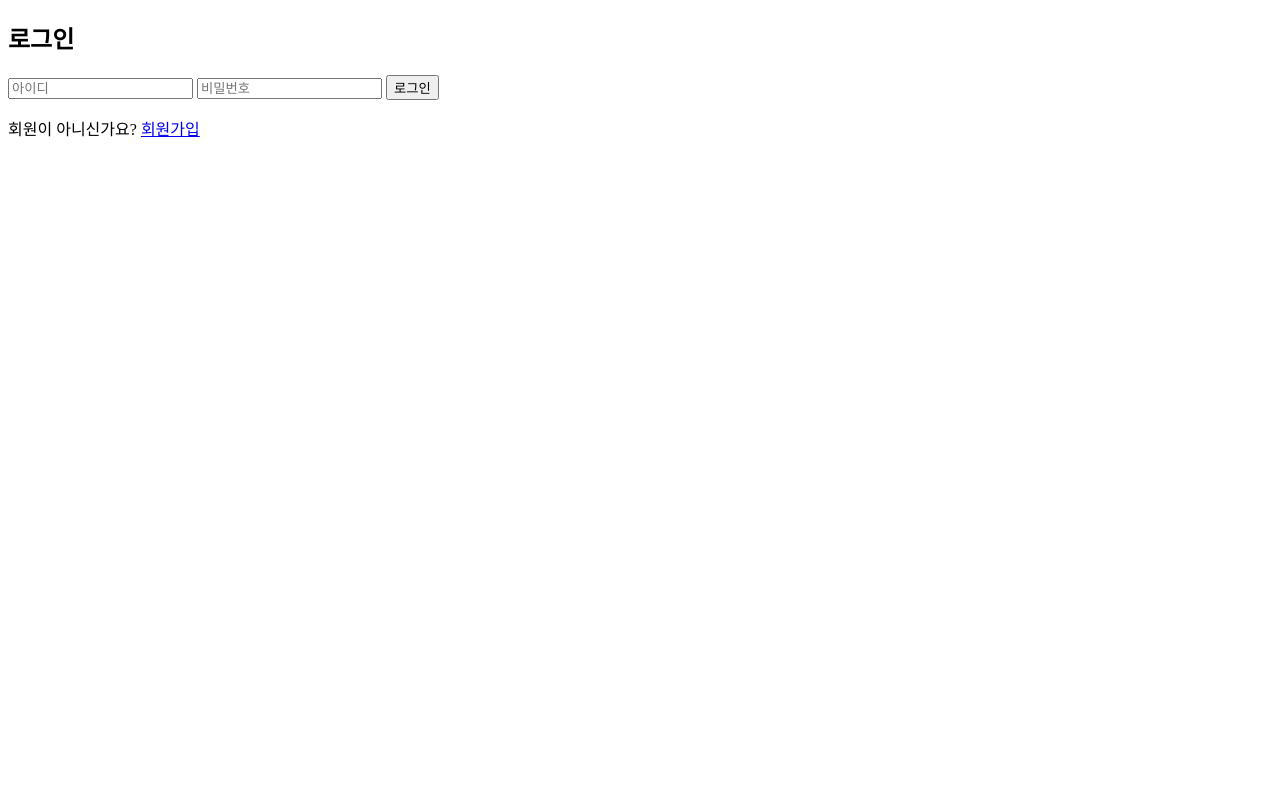
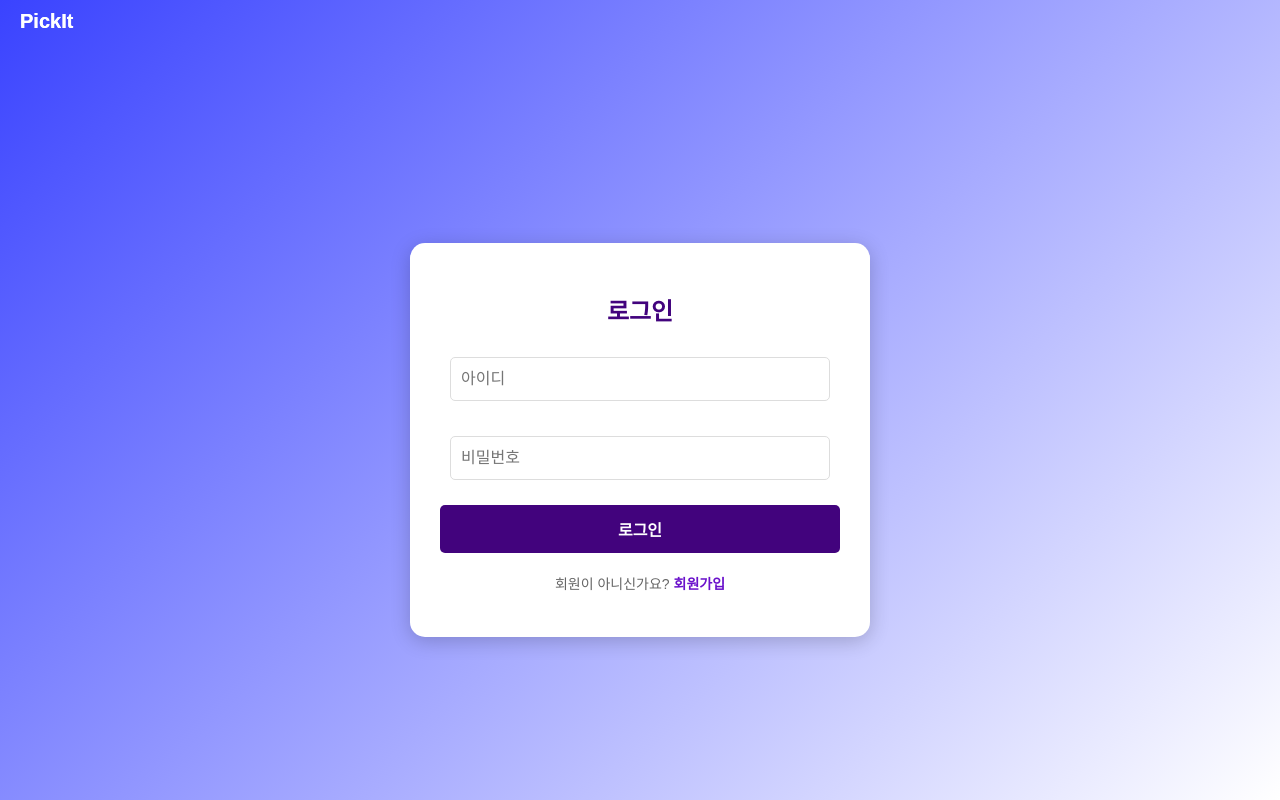
Before and after one commit to sookite22/CloudSeven24, a website: page public/login.html in a window 1280 px wide. Drawn offline with Linux system fonts and the light colour scheme.

Commit message:
(Merged from ChoiInnyoung branch)Login page design (did not touched back-end logic)

```diff
--- a/public/css/login.css
+++ b/public/css/login.css
@@ -1,64 +1,143 @@
+/* Header Styles */
+header {
+  position: absolute;
+  top: 0;
+  left: 0;
+  width: 100%;
+  padding: 10px 20px;
+  background-color: transparent;
+  z-index: 100;
+  display: flex;
+  align-items: center;
+  box-sizing: border-box;
+}
+
+/* Logo Styles */
+.logo {
+  font-size: 20px;
+  font-weight: bold;
+  color: #ffffff;
+  text-decoration: none;
+  background: rgb(255, 255, 255);
+  background-clip: text;
+}
+
+.logo:hover {
+  color: #e3e3e3; /* Slight hover effect */
+}
+
+/* Add spacing for the content to avoid overlap with the header */
+.container {
+  margin-top: 80px; /* Adjust based on header height */
+}
+
+/* Reset and Basic Styles */
 body {
-    font-family: Arial, sans-serif;
+  margin: 0;
+  padding: 0;
+  font-family: "Arial", sans-serif;
+  background: linear-gradient(135deg, #3a43ff, #ffffff);
   display: flex;
   justify-content: center;
   align-items: center;
   height: 100vh;
-    margin: 0;
-    background-color: #f4f4f4;
+  color: #333;
 }
 
+/* Container */
 .container {
   background: white;
-    padding: 20px;
-    border-radius: 10px;
-    box-shadow: 0 0 10px rgba(0, 0, 0, 0.1);
+  padding: 30px;
+  border-radius: 15px;
+  box-shadow: 0 4px 20px rgba(0, 0, 0, 0.2);
   text-align: center;
+  width: 100%;
   max-width: 400px;
-    margin: 0 auto;
+}
+
+/* Login Header */
+h2.login {
+  font-size: 24px;
+  margin-bottom: 20px;
+  color: #42037d;
+  font-weight: bold;
+}
+
+/* Form Elements */
+.form-group {
+  margin-bottom: 15px;
 }
 
 input {
-    width: 100%;
-    padding: 10px;
-    margin: 10px -10px;
-    border: 1px solid #ccc;
+  width: calc(100% - 20px);
+  padding: 12px 10px;
+  margin: 10px 0;
+  border: 1px solid #ddd;
   border-radius: 5px;
+  font-size: 16px;
+  box-sizing: border-box;
 }
 
+input:focus {
+  outline: none;
+  border-color: #42037d;
+  box-shadow: 0 0 8px rgba(66, 3, 125, 0.2);
+}
+
+/* Button */
 button {
-    padding: 10px 20px;
+  width: 100%;
+  padding: 12px;
+  font-size: 16px;
+  font-weight: bold;
+  color: white;
+  background: #42037d;
   border: none;
-    background-color: #42037d;
-    color: white;
   border-radius: 5px;
   cursor: pointer;
-    margin-top: 10px;
 }
 
 button:hover {
-    background-color: #42037d9f;
+  background: #6a11cb;
 }
 
+/* Links */
+p {
+  margin-top: 20px;
+  font-size: 14px;
+  color: #666;
+}
+
+p a {
+  color: #6a11cb;
+  text-decoration: none;
+  font-weight: bold;
+}
+
+p a:hover {
+  text-decoration: underline;
+}
+
+/* Alert Messages */
 .alert {
-    position: fixed; /* 고정된 위치 */
-    top: 10%;
+  position: fixed;
+  top: 20%;
   left: 50%;
   transform: translateX(-50%);
-    padding: 1em;
-    border-radius: 5px;
+  padding: 15px;
+  border-radius: 10px;
+  text-align: center;
+  font-size: 16px;
+  color: white;
   z-index: 1000;
-    font-size: 16px;
-    text-align: center;
-    max-width: 300px;
+  max-width: 350px;
+  box-shadow: 0 4px 10px rgba(0, 0, 0, 0.2);
 }
 
 .alert-success {
-    color: white;
-    background-color: #42037d;
+  background: #4c75af;
 }
 
 .alert-danger {
-    color: white;
-    background-color: red;
+  background: #f44336;
 }
--- a/public/login.html
+++ b/public/login.html
@@ -1,52 +1,40 @@
 <!DOCTYPE html>
 <html lang="en">
   <head>
-    <meta charset="UTF-8">
-    <meta name="viewport" content="width=device-width, initial-scale=1.0">
+    <meta charset="UTF-8" />
+    <meta name="viewport" content="width=device-width, initial-scale=1.0" />
     <title>로그인</title>
+    <link rel="stylesheet" href="/public/css/login.css" />
+    <link rel="icon" href="public/favicon.ico" type="image/x-icon" />
   </head>
   <body>
-    <h2>로그인</h2>
+    <header>
+      <a href="index.html" class="logo">PickIt</a>
+    </header>
+    <div class="container">
+      <h2 class="login">로그인</h2>
       <form id="loginForm">
-        <input type="text" id="username" placeholder="아이디" required>
-        <input type="password" id="password" placeholder="비밀번호" required>
+        <div class="form-group">
+          <input
+            type="text"
+            id="login-username"
+            placeholder="아이디"
+            required
+          />
+        </div>
+        <div class="form-group">
+          <input
+            type="password"
+            id="login-password"
+            placeholder="비밀번호"
+            required
+          />
+        </div>
         <button type="submit">로그인</button>
       </form>
       <div id="message"></div>
-
-    <!-- 회원가입으로 이동하는 링크 추가 -->
       <p>회원이 아니신가요? <a href="signup.html">회원가입</a></p>
-
-    <script>
-        const loginForm = document.getElementById('loginForm');
-        loginForm.addEventListener('submit', async function (event) {
-            event.preventDefault();
-            const username = document.getElementById('username').value;
-            const password = document.getElementById('password').value;
-
-            try {
-                const response = await fetch('http://localhost:5500/login', {
-                    method: 'POST',
-                    headers: { 'Content-Type': 'application/json' },
-                    body: JSON.stringify({ username, password })
-                });
-
-                const data = await response.json();
-                if (response.ok) {
-                    alert('로그인 성공!');
-                    // 로그인 상태를 localStorage에 저장
-                    localStorage.setItem('isLoggedIn', 'true');
-                    localStorage.setItem('username', username);
-                    window.location.href = 'home.html';
-                } else {
-                    document.getElementById('message').textContent = data.message;
-                }
-            } catch (error) {
-                console.error('로그인 요청 중 오류:', error);
-                document.getElementById('message').textContent = '서버에 접속할 수 없습니다.';
-            }
-        });
-    </script>
-
+    </div>
+    <script src="js/login.js"></script>
   </body>
 </html>
```
Lines whose indentation alone changed are shown as unchanged.
